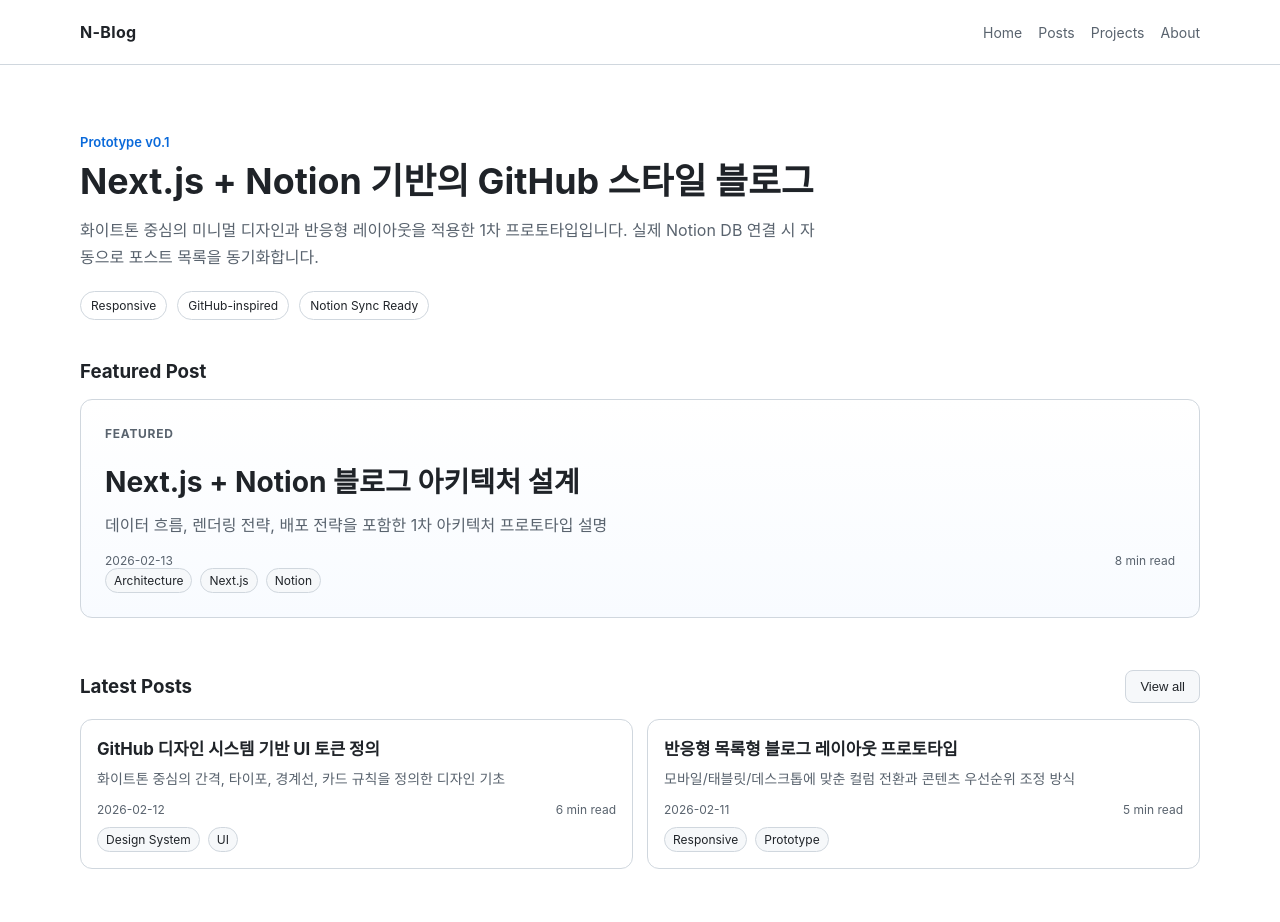
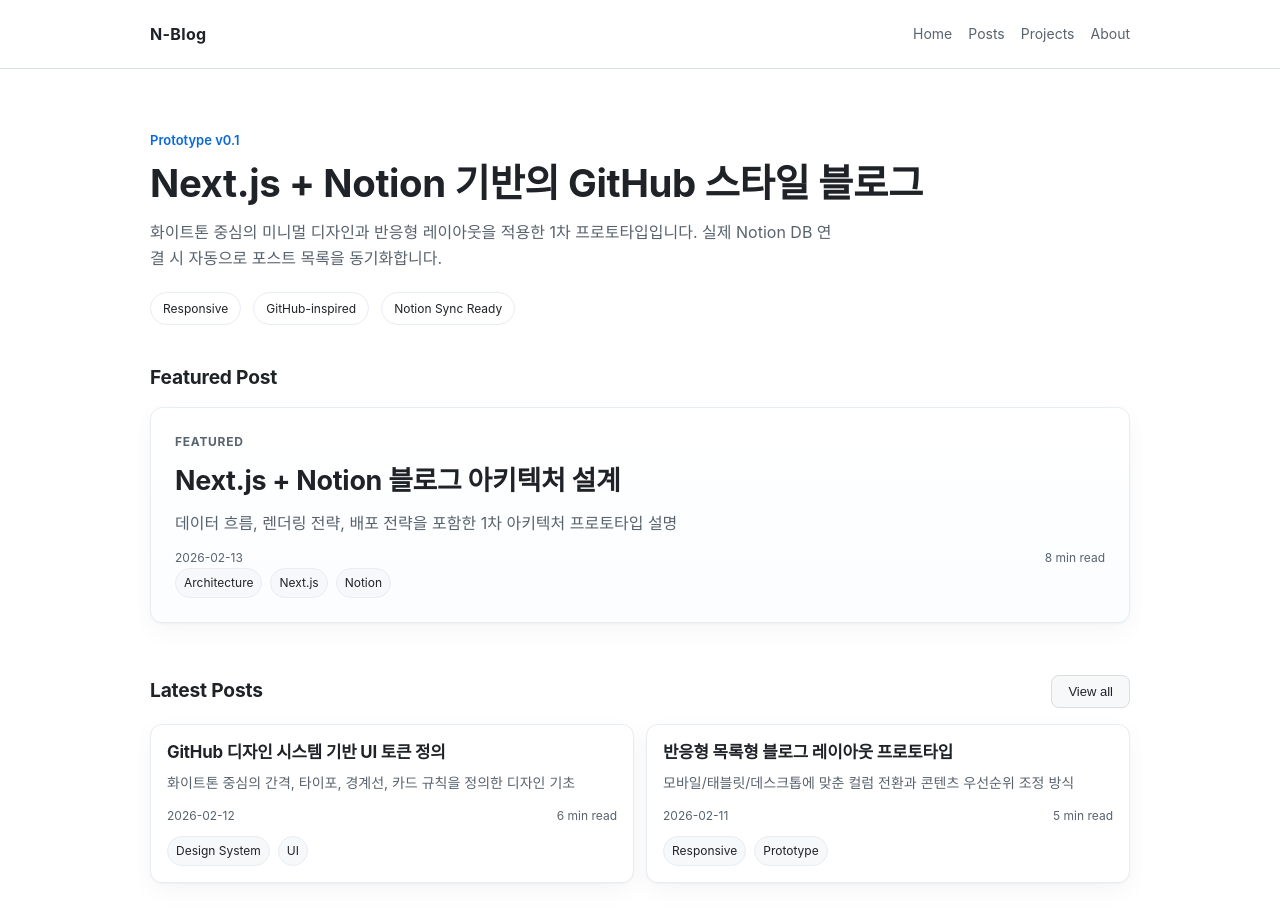
Before and after one commit to dhje0ng/blog, a Next.js app: page / in a window 1280 px wide. Shown: the top 922 px of the page. Built offline with nearby package versions, Linux system fonts and the light colour scheme; no server answers.

Commit message:
refactor global styles to semantic design tokens

```diff
--- a/app/globals.css
+++ b/app/globals.css
@@ -1,11 +1,55 @@
 :root {
-  --bg: #ffffff;
-  --surface: #f6f8fa;
-  --border: #d0d7de;
-  --text: #1f2328;
-  --muted: #59636e;
+  --bg-default: #ffffff;
+  --bg-subtle: #f6f8fa;
+  --text-primary: #1f2328;
+  --text-secondary: #59636e;
+  --line-default: #d8dee4;
+  --line-muted: #e8edf2;
   --accent: #0969da;
-  --radius: 12px;
+
+  --space-2: 0.5rem;
+  --space-3: 0.75rem;
+  --space-4: 1rem;
+  --space-5: 1.25rem;
+  --space-6: 1.5rem;
+  --space-7: 1.75rem;
+  --space-8: 2rem;
+  --space-9: 2.25rem;
+  --space-10: 2.5rem;
+  --space-11: 2.75rem;
+  --space-12: 3rem;
+
+  --font-sans: -apple-system, BlinkMacSystemFont, "Segoe UI", Helvetica, Arial, sans-serif;
+  --font-serif: "Iowan Old Style", "Times New Roman", Georgia, serif;
+
+  --radius-sm: 8px;
+  --radius-md: 12px;
+  --radius-lg: 16px;
+
+  --shadow-card: 0 1px 2px rgb(31 35 40 / 0.04), 0 8px 24px rgb(31 35 40 / 0.04);
+  --shadow-card-hover: 0 6px 16px rgb(31 35 40 / 0.08), 0 12px 32px rgb(31 35 40 / 0.07);
+
+  /* backward-compatible aliases */
+  --bg: var(--bg-default);
+  --surface: var(--bg-subtle);
+  --border: var(--line-default);
+  --text: var(--text-primary);
+  --muted: var(--text-secondary);
+  --radius: var(--radius-md);
+}
+
+@media (prefers-color-scheme: dark) {
+  :root {
+    --bg-default: #0d1117;
+    --bg-subtle: #161b22;
+    --text-primary: #e6edf3;
+    --text-secondary: #9da7b2;
+    --line-default: #30363d;
+    --line-muted: #262c35;
+    --accent: #4493f8;
+    --shadow-card: none;
+    --shadow-card-hover: none;
+  }
 }
 
 * {
@@ -14,9 +58,50 @@
 
 body {
   margin: 0;
-  font-family: -apple-system, BlinkMacSystemFont, "Segoe UI", Helvetica, Arial, sans-serif;
-  background: var(--bg);
-  color: var(--text);
+  font-family: var(--font-sans);
+  background: var(--bg-default);
+  color: var(--text-primary);
+  line-height: 1.65;
+}
+
+h1,
+h2,
+h3 {
+  color: var(--text-primary);
+  letter-spacing: -0.01em;
+}
+
+h1 {
+  font-size: clamp(2rem, 3vw, 2.85rem);
+  line-height: 1.18;
+}
+
+h2 {
+  font-size: clamp(1.45rem, 2.1vw, 1.95rem);
+  line-height: 1.25;
+}
+
+h3 {
+  font-size: clamp(1.05rem, 1.5vw, 1.2rem);
+  line-height: 1.35;
+}
+
+.body-lg {
+  font-size: 1.0625rem;
+  line-height: 1.75;
+  color: var(--text-secondary);
+}
+
+.body-md {
+  font-size: 0.95rem;
+  line-height: 1.7;
+  color: var(--text-secondary);
+}
+
+.caption {
+  font-size: 0.75rem;
+  line-height: 1.45;
+  color: var(--text-secondary);
 }
 
 a {
@@ -25,13 +110,13 @@ a {
 }
 
 .container {
-  width: min(1120px, 92vw);
+  width: min(980px, 92vw);
   margin: 0 auto;
 }
 
 .gh-header {
-  border-bottom: 1px solid var(--border);
-  background: #fff;
+  border-bottom: 1px solid var(--line-default);
+  background: var(--bg-default);
   position: sticky;
   top: 0;
   z-index: 10;
@@ -41,7 +126,7 @@ a {
   display: flex;
   align-items: center;
   justify-content: space-between;
-  min-height: 64px;
+  min-height: 68px;
 }
 
 .brand {
@@ -51,20 +136,20 @@ a {
 
 .gh-nav {
   display: flex;
-  gap: 16px;
+  gap: var(--space-4);
 }
 
 .gh-nav-link {
-  color: var(--muted);
+  color: var(--text-secondary);
   font-size: 14px;
 }
 
 .gh-nav-link:hover {
-  color: var(--text);
+  color: var(--text-primary);
 }
 
 .hero {
-  padding: 56px 0 28px;
+  padding: var(--space-12) 0 var(--space-7);
 }
 
 .eyebrow {
@@ -76,41 +161,38 @@ a {
 
 .hero h1 {
   margin: 0;
-  font-size: clamp(1.8rem, 2.8vw, 2.6rem);
-  line-height: 1.2;
 }
 
 .hero-copy {
-  max-width: 740px;
-  color: var(--muted);
-  line-height: 1.7;
-  margin-top: 14px;
+  max-width: 68ch;
+  color: var(--text-secondary);
+  margin-top: var(--space-3);
 }
 
 .hero-meta {
   display: flex;
   flex-wrap: wrap;
-  gap: 10px;
-  margin-top: 20px;
+  gap: var(--space-3);
+  margin-top: var(--space-5);
 }
 
 .meta-pill {
-  border: 1px solid var(--border);
+  border: 1px solid var(--line-muted);
   border-radius: 999px;
-  padding: 6px 10px;
+  padding: 6px var(--space-3);
   font-size: 12px;
-  background: #fff;
+  background: var(--bg-default);
 }
 
 .section-gap {
-  padding: 12px 0 40px;
+  padding: var(--space-3) 0 var(--space-10);
 }
 
 .section-title-row {
   display: flex;
   justify-content: space-between;
   align-items: center;
-  margin-bottom: 16px;
+  margin-bottom: var(--space-4);
 }
 
 .section-title-row h3 {
@@ -118,19 +200,26 @@ a {
 }
 
 .ghost-button {
-  border: 1px solid var(--border);
-  background: var(--surface);
-  border-radius: 8px;
+  border: 1px solid var(--line-default);
+  background: var(--bg-subtle);
+  border-radius: var(--radius-sm);
   font-size: 13px;
-  padding: 8px 14px;
-  color: var(--text);
+  padding: var(--space-2) var(--space-4);
+  color: var(--text-primary);
 }
 
 .featured-post-card {
-  border: 1px solid var(--border);
-  border-radius: var(--radius);
-  padding: 24px;
-  background: linear-gradient(180deg, #fff, #f8fbff);
+  border: 1px solid var(--line-muted);
+  border-radius: var(--radius-md);
+  padding: var(--space-6);
+  background: linear-gradient(180deg, var(--bg-default), #fbfdff);
+  box-shadow: var(--shadow-card);
+  transition: transform 180ms ease, box-shadow 180ms ease;
+}
+
+.featured-post-card:hover {
+  transform: translateY(-2px);
+  box-shadow: var(--shadow-card-hover);
 }
 
 .featured-label {
@@ -143,30 +232,35 @@ a {
 }
 
 .featured-post-card h2 {
-  margin: 8px 0 12px;
-  font-size: clamp(1.3rem, 2.2vw, 1.8rem);
+  margin: var(--space-2) 0 var(--space-3);
 }
 
 .featured-post-card p {
-  margin: 0 0 14px;
-  color: var(--muted);
-  line-height: 1.7;
+  margin: 0 0 var(--space-3);
+  color: var(--text-secondary);
 }
 
 .post-list-grid {
   display: grid;
   grid-template-columns: repeat(2, minmax(0, 1fr));
-  gap: 14px;
+  gap: var(--space-3);
 }
 
 .post-list-item {
-  border: 1px solid var(--border);
-  border-radius: var(--radius);
-  padding: 16px;
-  background: #fff;
+  border: 1px solid var(--line-muted);
+  border-radius: var(--radius-md);
+  padding: var(--space-4);
+  background: var(--bg-default);
+  box-shadow: var(--shadow-card);
   display: flex;
   flex-direction: column;
-  gap: 12px;
+  gap: var(--space-3);
+  transition: transform 180ms ease, box-shadow 180ms ease;
+}
+
+.post-list-item:hover {
+  transform: translateY(-2px);
+  box-shadow: var(--shadow-card-hover);
 }
 
 .post-list-item h3 {
@@ -176,8 +270,7 @@ a {
 
 .post-list-item p {
   margin: 0;
-  color: var(--muted);
-  line-height: 1.6;
+  color: var(--text-secondary);
   font-size: 14px;
 }
 
@@ -190,7 +283,7 @@ a {
 .post-meta-row {
   display: flex;
   justify-content: space-between;
-  color: var(--muted);
+  color: var(--text-secondary);
   font-size: 12px;
 }
 
@@ -204,21 +297,28 @@ a {
   font-size: 12px;
   padding: 4px 8px;
   border-radius: 999px;
-  border: 1px solid var(--border);
-  background: var(--surface);
+  border: 1px solid var(--line-muted);
+  background: var(--bg-subtle);
 }
 
 .category-grid {
   display: grid;
   grid-template-columns: repeat(4, minmax(0, 1fr));
-  gap: 14px;
+  gap: var(--space-3);
 }
 
 .category-card {
-  border: 1px solid var(--border);
-  border-radius: var(--radius);
-  padding: 16px;
-  background: #fff;
+  border: 1px solid var(--line-muted);
+  border-radius: var(--radius-md);
+  padding: var(--space-4);
+  background: var(--bg-default);
+  box-shadow: var(--shadow-card);
+  transition: transform 180ms ease, box-shadow 180ms ease;
+}
+
+.category-card:hover {
+  transform: translateY(-2px);
+  box-shadow: var(--shadow-card-hover);
 }
 
 .category-name {
@@ -235,9 +335,8 @@ a {
 
 .category-card p {
   margin: 0 0 12px;
-  color: var(--muted);
+  color: var(--text-secondary);
   font-size: 14px;
-  line-height: 1.6;
 }
 
 @media (max-width: 900px) {
```
